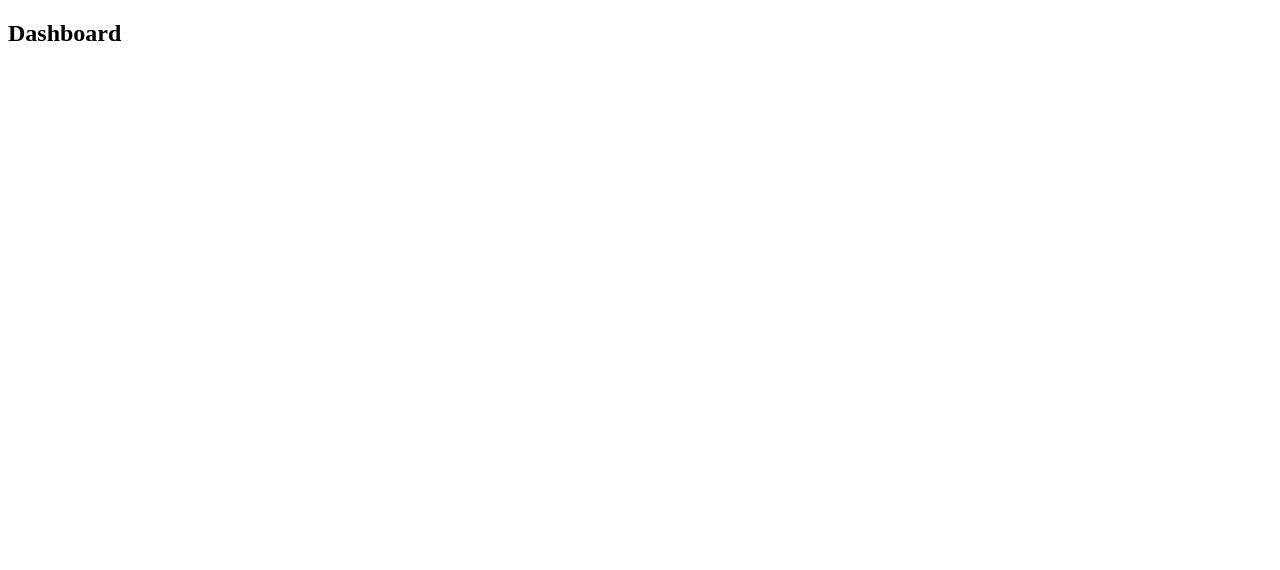
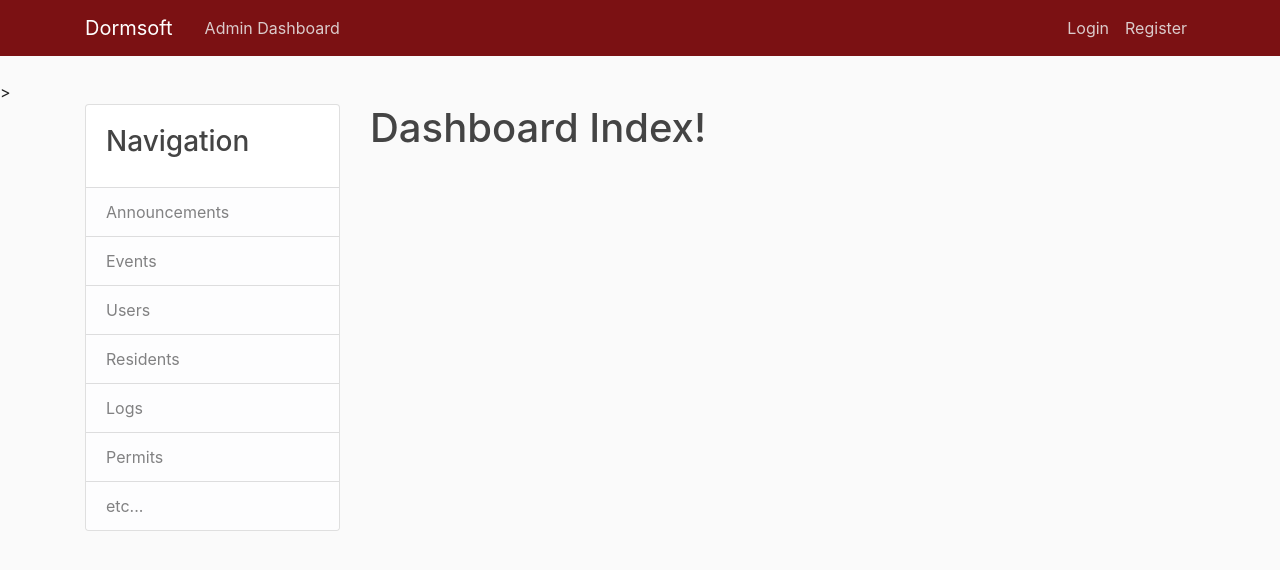
Before and after one commit to updcswebteam/dormsoft, a Django app: page /admin/ in a window 1280 px wide. Before the commit the part shown is almost empty. Shown: the top 570 px of the page. Run offline with Django 3.2, Linux system fonts and the light colour scheme; some libraries are stand-ins or nearby versions.

Commit message:
Add skeletal templates for admin dashboard

```diff
--- /dev/null
+++ b/admindashboard/static/admindashboard/main.css
@@ -0,0 +1,37 @@
+body {
+  background: #fafafa;
+  color: #222222;
+  margin-top: 5rem;
+}
+
+h1, h2, h3, h4, h5, h6 {
+  color: #444444;
+}
+
+ul {
+  margin: 0;
+}
+
+.bg-maroon {
+  background-color: #7b1113;
+}
+
+.site-header .navbar-nav .nav-link {
+  color: #dbcbcb;
+}
+
+.site-header .navbar-nav .nav-link:hover {
+  color: #ffffff;
+}
+
+.site-header .navbar-nav .nav-link.active {
+  font-weight: 500;
+}
+
+.content-section {
+  background: #ffffff;
+  padding: 10px 20px;
+  border: 1px solid #dddddd;
+  border-radius: 3px;
+  margin-bottom: 20px;
+}
--- a/admindashboard/templates/admindashboard/index.html
+++ b/admindashboard/templates/admindashboard/index.html
@@ -1,11 +1,5 @@
-<!DOCTYPE html>
-<html lang="en">
-<head>
-    <meta charset="UTF-8">
-    <meta name="viewport" content="width=device-width, initial-scale=1.0">
-    <title>Admin Dashboard</title>
-</head>
-<body>
-    <h2>Dashboard</h2>
-</body>
-</html>
+{% extends "admindashboard/layout.html"%}
+
+{% block content %}
+    <h1>Dashboard Index!</h1>
+{% endblock content %}
--- /dev/null
+++ b/admindashboard/templates/admindashboard/layout.html
@@ -0,0 +1,75 @@
+{% load static %}
+<!DOCTYPE html>
+<html lang="en">
+<head>
+	<meta charset="UTF-8">
+	<meta name="viewport" content="width=device-width, initial-scale=1, shrink-to-fit=no">
+
+	<!-- Bootstrap CSS-->>
+	<link rel="stylesheet" href="https://maxcdn.bootstrapcdn.com/bootstrap/4.0.0/css/bootstrap.min.css" integrity="sha384-Gn5384xqQ1aoWXA+058RXPxPg6fy4IWvTNh0E263XmFcJlSAwiGgFAW/dAiS6JXm" crossorigin="anonymous">
+
+	<link rel="stylesheet" href="{% static 'admindashboard/main.css'%}">
+
+	{% if title %}
+		<title>Dormsoft Admin - {{ title }}</title>
+	{% else %}
+		<title>Dormsoft Admin</title>
+	{% endif %}
+</head>
+<body>
+	<header class="site-header">
+		<nav class="navbar navbar-expand-md navbar-dark bg-maroon fixed-top">
+			<!-- Navbar Left Side, Navigation -->
+			<div class="container">
+				{% if dorm_name %}
+					<a class="navbar-brand mr-4" href="{% url "admin-dashboard.index" %}">{{ dorm_name }} Dormsoft</a>
+				{% else %}
+					<a class="navbar-brand mr-4" href="{% url "admin-dashboard.index" %}">Dormsoft</a>
+				{% endif %}
+			<button class="navbar-toggler" type="button" data-toggle="collapse" data-target="#navbarToggle" aria-controls="navbarToggle" aria-expanded="false" aria-label="Toggle navigation">
+				<span class="navbar-toggler-icon"></span>
+			</button>
+			<div class="collapse navbar-collapse" id="navbarToggle">
+				<div class="navbar-nav mr-auto">
+					<a class="nav-item nav-link" href="{% url "admin-dashboard.index" %}">Admin Dashboard</a>
+				</div>
+				<!-- Navbar Right Side, Authentication -->
+				<div class="navbar-nav">
+					<a class="nav-item nav-link" href="#">Login</a>
+					<a class="nav-item nav-link" href="#">Register</a>
+				</div>
+			</div>
+			</div>
+		</nav>
+	</header>
+
+	<main role="main" class="container">
+		<div class="row">
+			<div class="col-md-3">
+				<div class="card">
+					<div class="card-body">
+						<h3>Navigation</h3>
+					</div>
+					<ul class="list-group list-group-flush">
+						<li class="list-group-item list-group-item-light">Announcements</li>
+						<li class="list-group-item list-group-item-light">Events</li>
+						<li class="list-group-item list-group-item-light">Users</li>
+						<li class="list-group-item list-group-item-light">Residents</li>
+						<li class="list-group-item list-group-item-light">Logs</li>
+						<li class="list-group-item list-group-item-light">Permits</li>
+						<li class="list-group-item list-group-item-light">etc...</li>
+					</ul>
+				</div>
+			</div>
+			<div class="col-md-9">
+				{% block content %}{% endblock %}
+			</div>
+		</div>
+	</main>
+
+	<!-- jQuery first, then Popper.js, then Bootstrap JS -->
+	<script src="https://code.jquery.com/jquery-3.2.1.slim.min.js" integrity="sha384-KJ3o2DKtIkvYIK3UENzmM7KCkRr/rE9/Qpg6aAZGJwFDMVNA/GpGFF93hXpG5KkN" crossorigin="anonymous"></script>
+	<script src="https://cdnjs.cloudflare.com/ajax/libs/popper.js/1.12.9/umd/popper.min.js" integrity="sha384-ApNbgh9B+Y1QKtv3Rn7W3mgPxhU9K/ScQsAP7hUibX39j7fakFPskvXusvfa0b4Q" crossorigin="anonymous"></script>
+	<script src="https://maxcdn.bootstrapcdn.com/bootstrap/4.0.0/js/bootstrap.min.js" integrity="sha384-JZR6Spejh4U02d8jOt6vLEHfe/JQGiRRSQQxSfFWpi1MquVdAyjUar5+76PVCmYl" crossorigin="anonymous"></script>
+</body>
+</html>
--- a/admindashboard/urls.py
+++ b/admindashboard/urls.py
@@ -3,6 +3,6 @@ from . import views
 
 urlpatterns = [
     path('', views.index, name="admin-dashboard.index"),
-    path('users', views.users, name="admin-dashboard.index"),
-    path('logs', views.logs, name="admin-dashboard.index"),
+    path('users', views.users, name="admin-dashboard.users"),
+    path('logs', views.logs, name="admin-dashboard.logs"),
 ]
--- a/admindashboard/views.py
+++ b/admindashboard/views.py
@@ -1,5 +1,16 @@
 from django.http import HttpResponse
 from django.shortcuts import render
+
+debug_users = [
+    {
+        'email': 'test@debug.com',
+        'password': 'test',
+    },
+    {
+        'email': 'test2@debug.com',
+        'password': 'test2',
+    },
+]
 
 
 def index(request):
@@ -7,7 +18,10 @@ def index(request):
 
 
 def users(request):
-    return HttpResponse("<h2>Admin dashboard users<h2>")
+    context = {
+        'users': debug_users,
+    }
+    return render(request, 'admindashboard/users.html', context)
 
 
 def logs(request):
```
Also changed, not shown: admindashboard/templates/admindashboard/users.html (added, +8 -0 lines), 1 other file.
